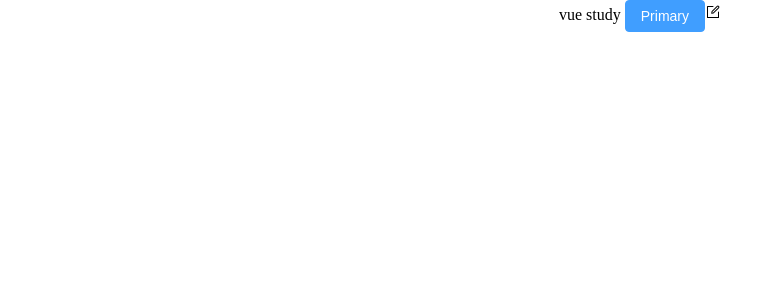
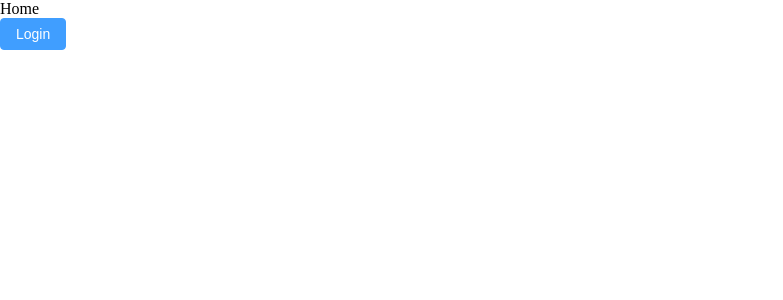
Before and after one commit to wesleyweitianqi/courseProject, a Vue app in the folder courseproject/: page /#/home in a window 1280 px wide. Shown: the top 300 px of the page, without its empty margins (0-783 px from the left). Built offline with nearby package versions, Linux system fonts and the light colour scheme.

Commit message:
vue-router and router-view setup

```diff
--- a/courseproject/src/App.vue
+++ b/courseproject/src/App.vue
@@ -1,18 +1,12 @@
 <template>
- <HelloWorld />
+  <router-view></router-view>
 </template>
 
 <script>
-import HelloWorld from './components/HelloWorld.vue'
-
 export default {
-  name: 'App',
-  components: {
-    HelloWorld
-  }
-}
+  name: "App",
+};
 </script>
 
 <style>
-
 </style>
--- a/courseproject/src/main.js
+++ b/courseproject/src/main.js
@@ -4,9 +4,13 @@ import './common/base.css';
 import ElementPlus from "element-plus";
 import "element-plus/dist/index.css";
 import * as ElementPlusIconsVue from '@element-plus/icons-vue';
+import router from "./router/index";
+
+
 const app = createApp(App);
 app.use(ElementPlus);
 for (const [key, component] of Object.entries(ElementPlusIconsVue)) {
   app.component(key, component)
 }
+app.use(router);
 app.mount('#app');
--- /dev/null
+++ b/courseproject/src/router/index.js
@@ -0,0 +1,13 @@
+import { createRouter, createWebHashHistory } from "vue-router";
+
+const router = createRouter({
+  history: createWebHashHistory(),
+  routes: [
+    { path: "/", redirect: "/login" },
+    { path: "/home", component: () => import("../views/Home") },
+    { path: "/login", component: () => import("../views/Login") },
+    { path: "/register", component: () => import("../views/Register") },
+  ],
+});
+
+export default router;
--- /dev/null
+++ b/courseproject/src/views/Home.vue
@@ -0,0 +1,14 @@
+<template>
+  <div>
+    <div>Home</div>
+    <el-button type="primary" @click="toGo('/login')">Login</el-button>
+  </div>
+</template>
+<script setup>
+  import router from '../router/index' ;
+  const toGO = (val)=> {
+    router.push(val);
+  }
+</script>
+<style lang='less' scoped>
+</style>
--- /dev/null
+++ b/courseproject/src/views/Login.vue
@@ -0,0 +1,7 @@
+<template>
+  <div>Login</div>
+</template>
+<script setup>
+</script>
+<style lang='less' scoped>
+</style>
--- /dev/null
+++ b/courseproject/src/views/Register.vue
@@ -0,0 +1,7 @@
+<template>
+  <div>Register</div>
+</template>
+<script setup>
+</script>
+<style lang='less' scoped>
+</style>
```
Also changed, not shown: courseproject/package.json (+7 -2 lines), 1 other file (tests, documents, lock files or other folders).
